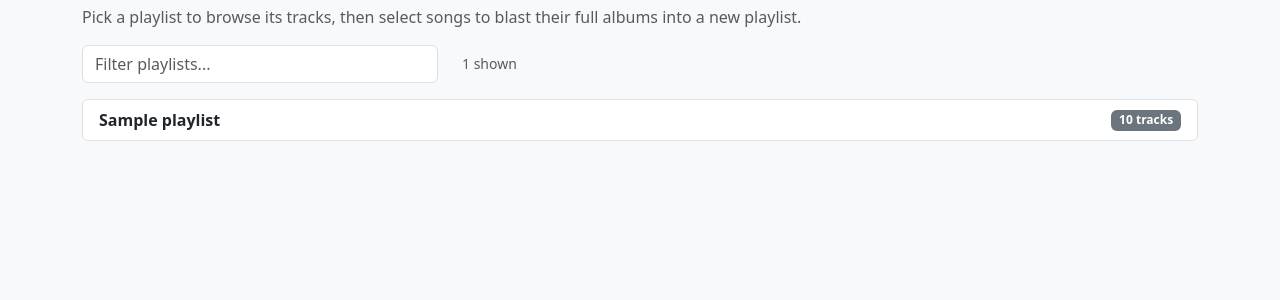
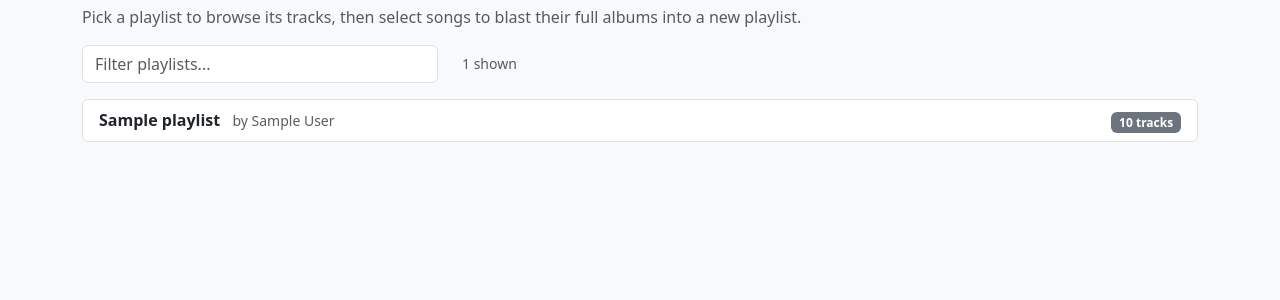
Before and after one commit to CoryBerry/Spotify_Playlist_Magic, a Flask app: template templates/spotify_album_blaster.html in a window 1280 px wide. Shown: the part 145-445 px from the top of the page. Run offline with Flask 3, Linux system fonts and the light colour scheme; the template is opened without the code that fills it: most values are stand-ins (such as "Sample title", 1, 10 or a date in 2020).

Commit message:
Show owner info and tags in Block Mix and Album Blaster, bulk tag selected playlists
Co-Authored-By: Claude Sonnet 4.6 <noreply@anthropic.com>

```diff
--- a/app.py
+++ b/app.py
@@ -159,6 +159,8 @@ def spotify_playlists():
         playlists.extend(results["items"])
         results = sp.next(results) if results["next"] else None
 
+    user_id = sp.me()["id"]
+
     # Only show playlists with enough tracks to be useful for block mixing
     playlists = [p for p in playlists if p["tracks"]["total"] >= 20]
 
@@ -170,7 +172,7 @@ def spotify_playlists():
 
     all_tag_names = sorted({t.tag for t in all_tags})
 
-    return render_template("spotify_playlists.html", playlists=playlists, tag_map=tag_map, all_tags=all_tag_names)
+    return render_template("spotify_playlists.html", playlists=playlists, tag_map=tag_map, all_tags=all_tag_names, user_id=user_id)
 
 
 @app.route("/spotify/build", methods=["POST"])
@@ -249,13 +251,19 @@ def album_blaster():
     if not sp:
         return redirect(url_for("spotify_login"))
 
+    user_id   = sp.me()["id"]
     playlists = []
     results   = sp.current_user_playlists(limit=50)
     while results:
         playlists.extend(results["items"])
         results = sp.next(results) if results["next"] else None
 
-    return render_template("spotify_album_blaster.html", playlists=playlists)
+    all_tags = PlaylistTag.query.filter_by(user_id="local").all()
+    tag_map  = {}
+    for t in all_tags:
+        tag_map.setdefault(t.playlist_id, []).append(t.tag)
+
+    return render_template("spotify_album_blaster.html", playlists=playlists, user_id=user_id, tag_map=tag_map)
 
 
 @app.route("/spotify/album-blaster/<playlist_id>")
--- a/templates/spotify_album_blaster.html
+++ b/templates/spotify_album_blaster.html
@@ -18,10 +18,24 @@
   <div class="list-group" id="playlistList">
     {% for playlist in playlists %}
       <a href="/spotify/album-blaster/{{ playlist.id }}"
-         class="list-group-item list-group-item-action d-flex justify-content-between align-items-center playlist-row"
+         class="list-group-item list-group-item-action playlist-row"
          data-name="{{ playlist.name | lower }}">
-        <span class="fw-bold">{{ playlist.name }}</span>
-        <span class="badge bg-secondary">{{ playlist.tracks.total }} tracks</span>
+        <div class="d-flex justify-content-between align-items-start">
+          <div>
+            <span class="fw-bold">{{ playlist.name }}</span>
+            {% if playlist.owner.id != user_id %}
+              <span class="text-muted small ms-2">by {{ playlist.owner.display_name or playlist.owner.id }}</span>
+            {% endif %}
+            {% if tag_map.get(playlist.id) %}
+              <div class="mt-1 d-flex flex-wrap gap-1">
+                {% for tag in tag_map.get(playlist.id, []) %}
+                  <span class="badge bg-info text-dark">{{ tag }}</span>
+                {% endfor %}
+              </div>
+            {% endif %}
+          </div>
+          <span class="badge bg-secondary ms-3 mt-1">{{ playlist.tracks.total }} tracks</span>
+        </div>
       </a>
     {% endfor %}
   </div>
--- a/templates/spotify_playlists.html
+++ b/templates/spotify_playlists.html
@@ -93,6 +93,9 @@
                 {% else %}
                   <span class="text-muted">{{ playlist.tracks.total }} tracks</span>
                 {% endif %}
+                {% if playlist.owner.id != user_id %}
+                  <span class="text-muted"> · by {{ playlist.owner.display_name or playlist.owner.id }}</span>
+                {% endif %}
               </p>
               {% if tag_map.get(playlist.id) %}
                 <div class="mt-2 d-flex flex-wrap gap-1">
```
